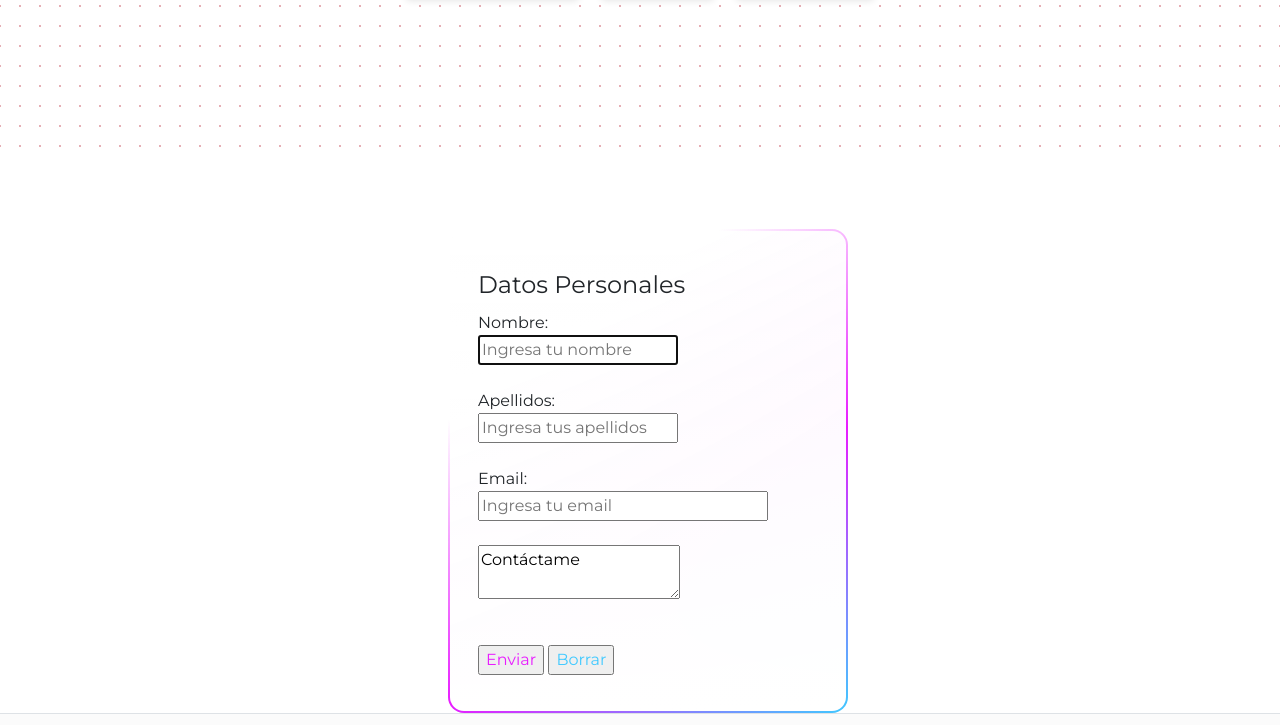
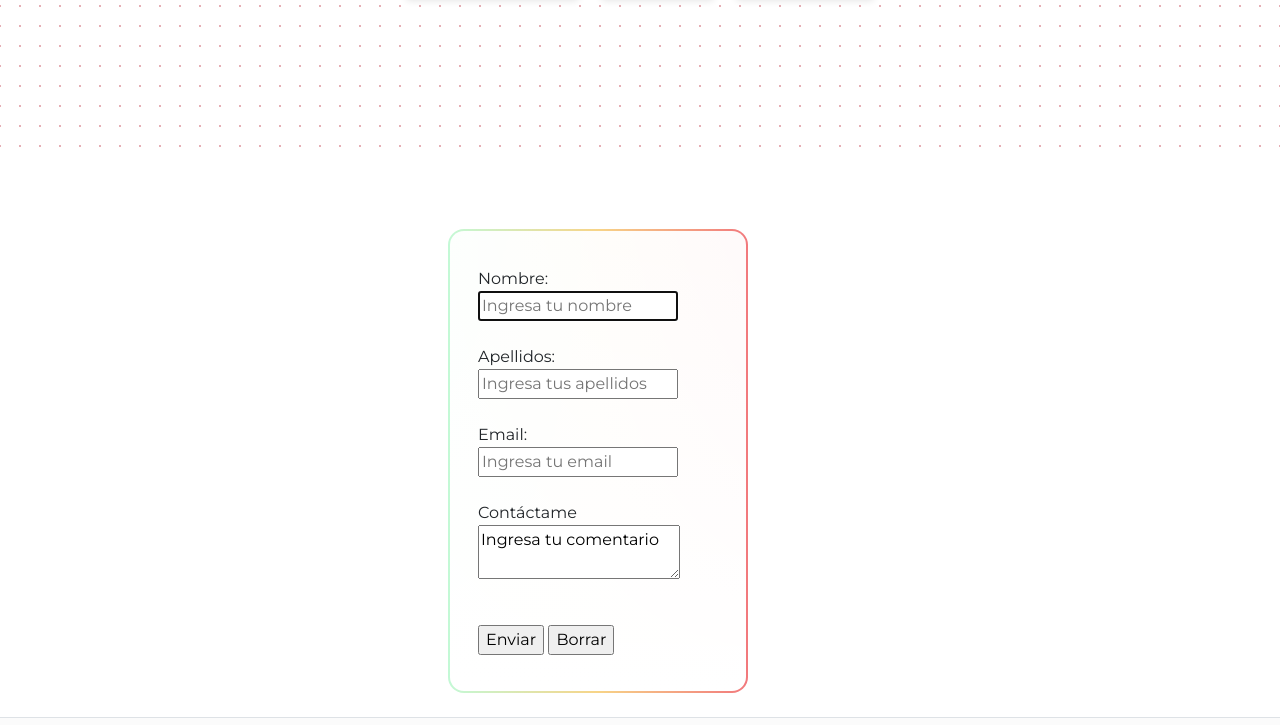
Before and after one commit to Malauraasuaje/portfoliodev, a plain HTML site: page index.html in a window 1280 px wide. Shown: the part 1114-1839 px from the top of the page. Drawn offline with nearby package versions, Linux system fonts and the light colour scheme; a script that the page names is missing.

Commit message:
edicion de formulario

```diff
--- a/index.html
+++ b/index.html
@@ -195,7 +195,7 @@
               </a>
               </div>
                 <br>
-                <div >
+                <div>
                     <button class="button rounded m-2">
                         <strong style="color: #0c0c0c;">Descargar mi CV</strong>
                       </button>
@@ -208,11 +208,11 @@
                 </div>
             </div>
     </main>
+    <div id="formulario">
     <form action="" method="post">
         <!-- campo nombre -->
         <form action="" method="post">
             <fieldset>
-                <legend>Datos Personales</legend>
                 <label for="nombre">Nombre:</label>
                 <input type="text" name="nombre" id="nombre" autofocus required placeholder="Ingresa tu nombre"><br>
                 <label for="apellidos">Apellidos:</label>
@@ -221,14 +221,17 @@
         <!-- campos email -->
         <fieldset>
         <label for="email">Email:</label> <br>
-        <input type="email" name="email" id="email" required size="30" placeholder="Ingresa tu email"><br>
-        <textarea name="textarea" id="textarea" required>Contáctame</textarea>
+        <input type="email" name="email" id="email" required size="20" placeholder="Ingresa tu email"><br>
+        <label for="comentario">Contáctame</label>
+        <textarea name="textarea" id="textarea" required>Ingresa tu comentario</textarea>
         </fieldset>
         <br>
         <!-- Botones -->
         <input class="boton" type="submit" value="Enviar" id="enviar">
         <input class="boton2" type="reset" value="Borrar" id="borrar">
     </form>
+    </div>
+    <br>
     </section>
     <footer style="background-color: rgba(245, 244, 244, 0.377) ;"
         class="d-flex flex-wrap justify-content-between align-items-center py-3  border-top">
@@ -254,9 +257,8 @@
 <script src="https://cdn.jsdelivr.net/npm/bootstrap@5.3.3/dist/js/bootstrap.min.js"
     integrity="sha384-0pUGZvbkm6XF6gxjEnlmuGrJXVbNuzT9qBBavbLwCsOGabYfZo0T0to5eqruptLy"
     crossorigin="anonymous"></script>
-    <script src="https://unpkg.com/aos@2.3.1/dist/aos.js"></script>
-
-    <script>
-        AOS.init();
-      </script>
+<script src="https://unpkg.com/aos@2.3.1/dist/aos.js"></script>
+<script>
+    AOS.init();
+</script>
 </html>
--- a/style.css
+++ b/style.css
@@ -62,7 +62,7 @@ button {
 }
 
 .font {
-  font-family: "Montserrat" ;
+  font-family: "Montserrat", sans-serif;
   font-optical-sizing: auto;
   font-weight: 200;
   font-style: normal;
@@ -119,12 +119,12 @@ button {
 
 .name {
     color:black;
-    font-family: system-ui, -apple-system, BlinkMacSystemFont, 'Segoe UI', Roboto, Oxygen, Ubuntu, Cantarell, 'Open Sans', 'Helvetica Neue', sans-serif;
+    font-family: "Montserrat", sans-serif;
 }
 
 .title {
     color: black;
-    font-family: Arial, Helvetica, sans-serif;
+    font-family: "Montserrat", sans-serif;
 }
 
 .dark-theme {
@@ -225,9 +225,9 @@ color:black
 }
 form{
   font-family: "Montserrat", sans-serif;
-  width: 400px;
+  width: 300px;
   background: linear-gradient(#fffffff5, white) padding-box,
-              linear-gradient(145deg, transparent 25%,#e81cff, #40c9ff) border-box;
+  linear-gradient(90deg, hsla(141, 81%, 87%, 1) 0%, hsla(41, 88%, 75%, 1) 50%, hsla(358, 82%, 71%, 1) 100%) border-box;
   border: 2px solid transparent;
   padding: 36px 28px;
   background-color: transparent;
@@ -237,14 +237,19 @@ form{
   margin-left: 35%;
   margin-top: 5rem;
 }
+#formulario{
+  display: flex;
+}
 /* Estilo para los botones */
 .boton{
+  font-family: "Montserrat", sans-serif;
   margin-top: 15px;
-  color: #e81cff;
+  color: black;
 }
 .boton2{
+  font-family: "Montserrat", sans-serif;
   margin-top: 15px;
-  color: #40c9ff;
+  color:  black;
 }
 /* Estilos para los datos */
 #nombre{
@@ -262,6 +267,3 @@ form{
   gap: 2px;
   flex-direction: column;
 }
-#textarea{
-
-}
```
Also changed, not shown: img/OIG1.jpg (added), img/OIG2.jpg (added).
